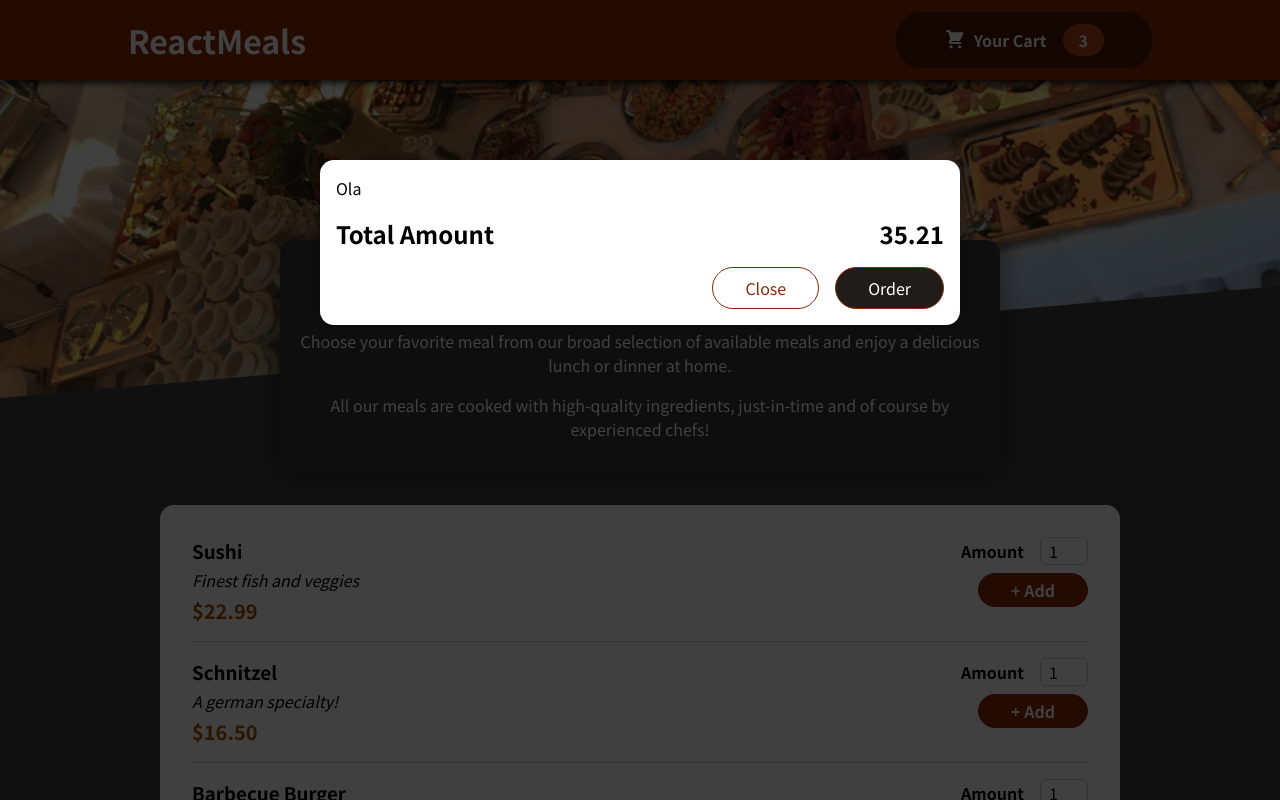
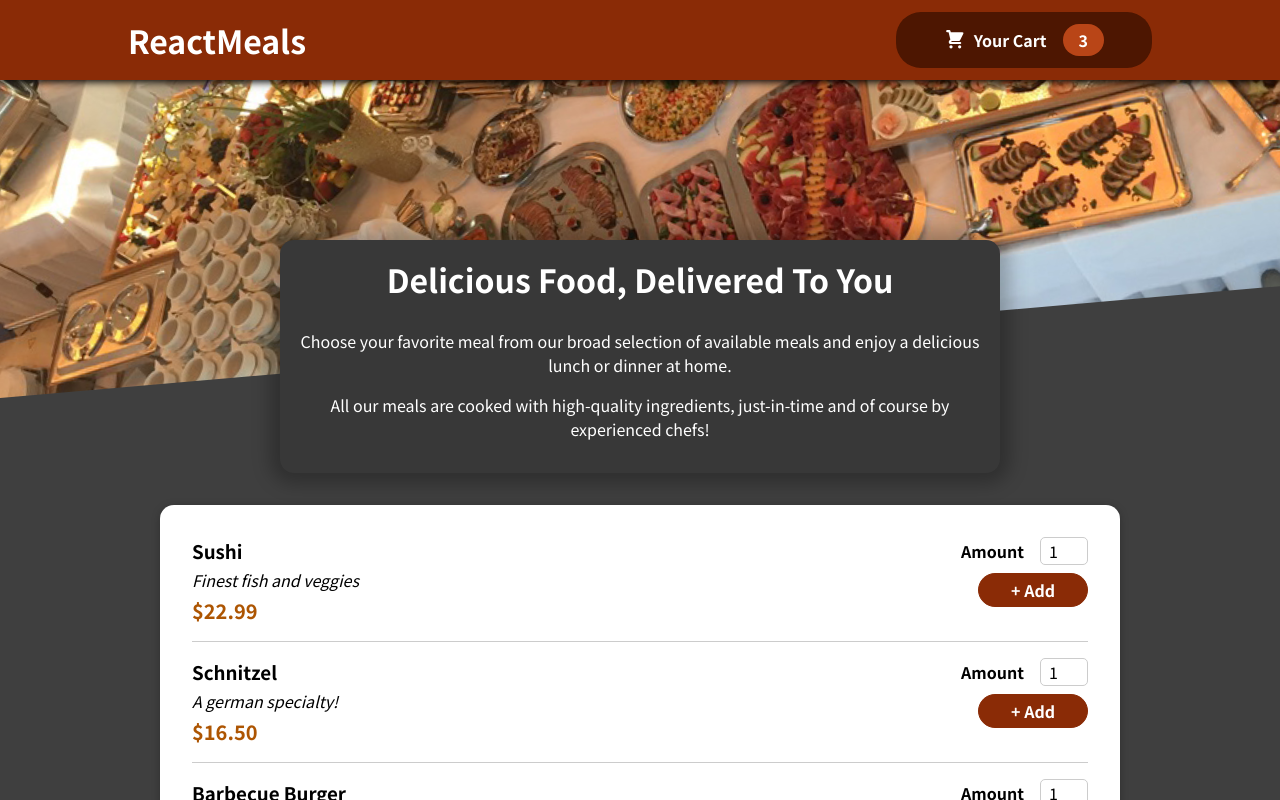
Before and after one commit to Taofeeq-akin/React-Guard, a React (Create React App) app: page / in a window 1280 px wide. Shown: the top 800 px of the page. Built offline with nearby package versions, Linux system fonts and the light colour scheme.

Commit message:
Manage Cart and modal state on display and close

```diff
--- a/src/App.js
+++ b/src/App.js
@@ -1,15 +1,29 @@
-import React from "react";
+import React, { useState } from "react";
 
 import Header from "./Components/Layout/Header";
 import Meals from "./Components/Meals/Meals";
 import Cart from "./Components/Cart/Cart";
 
 function App() {
+  const [cartIsShown, setCartIsShown] = useState(false);
+
+  const showCarthandler = () => {
+    setCartIsShown(true);
+  };
+
+  const hideCartHandler = () => {
+    setCartIsShown(false);
+  };
+
   return (
     <React.Fragment>
-      <Cart />
-      <Header />
-      <Meals />
+      {cartIsShown && (
+        <Cart onClear={hideCartHandler} />
+      )}
+      <Header onShow={showCarthandler}/>
+      <main>
+        <Meals />
+      </main>
     </React.Fragment>
   );
 }
--- a/src/Components/Cart/Cart.jsx
+++ b/src/Components/Cart/Cart.jsx
@@ -17,15 +17,14 @@ const Cart = (props) => {
   // };
 
   return (
-    // {error}
-    <Modal>
+    <Modal onClear={props.onClear}>
       {cartItems}
       <div className={classes.total}>
         <span>Total Amount</span>
         <span>35.21</span>
       </div>
       <div className={classes["actions"]}>
-        <button className={classes["button--alt"]}>Close</button>
+        <button className={classes["button--alt"]} onClick={props.onClear}>Close</button>
         <button className={classes.button}>Order</button>
       </div>
     </Modal>
--- a/src/Components/Cart/Modal.jsx
+++ b/src/Components/Cart/Modal.jsx
@@ -4,12 +4,12 @@ import ReactDOM from "react-dom";
 import classes from "./Modal.module.css";
 
 const Backdrop = (props) => {
-  return <div className={classes.backdrop}></div>;
+  return <div className={classes.backdrop} onClick={props.onClear}></div>;
 };
 
 const ModalOverlay = (props) => {
   return (
-    <div className={classes.modal}>
+    <div className={classes.modal} >
       <div className={classes.content}>{props.children}</div>
     </div>
   );
@@ -26,8 +26,7 @@ const Modal = (props) => {
 
   return (
     <React.Fragment>
-
-      {ReactDOM.createPortal(<Backdrop />, portalElement)}
+      {ReactDOM.createPortal(<Backdrop onClear={props.onClear}/>, portalElement)}
       {ReactDOM.createPortal(
         <ModalOverlay>{props.children}</ModalOverlay>,
         portalElement
--- a/src/Components/Layout/Header.jsx
+++ b/src/Components/Layout/Header.jsx
@@ -4,12 +4,12 @@ import classes from "./Header.module.css";
 import mealImage from "../assets/meals.jpg";
 import HeaderCartBtn from "./HeaderCartBtn";
 
-const Header = () => {
+const Header = (props) => {
   return (
     <React.Fragment>
       <header className={classes.header}>
         <h1>ReactMeals</h1>
-        <HeaderCartBtn />
+        <HeaderCartBtn onShow={props.onShow} />
       </header>
       <div className={classes.main_image}>
         <img src={mealImage} alt="Delicious food table" />
--- a/src/Components/Layout/HeaderCartBtn.jsx
+++ b/src/Components/Layout/HeaderCartBtn.jsx
@@ -4,7 +4,7 @@ import CartIcon from "../Cart/Carticon";
 
 const HeaderCartBtn = (props) => {
   return (
-    <button className={classes["button"]}>
+    <button className={classes["button"]} onClick={props.onShow}>
       <span className={classes.icon}>
         <CartIcon />
       </span>
```
